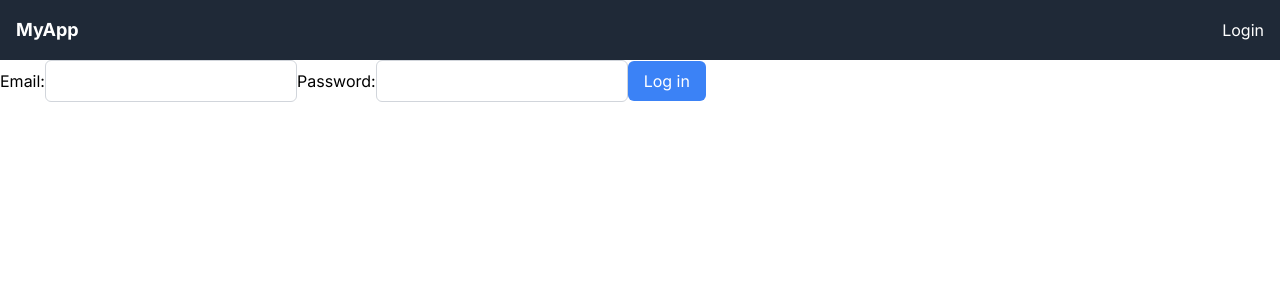
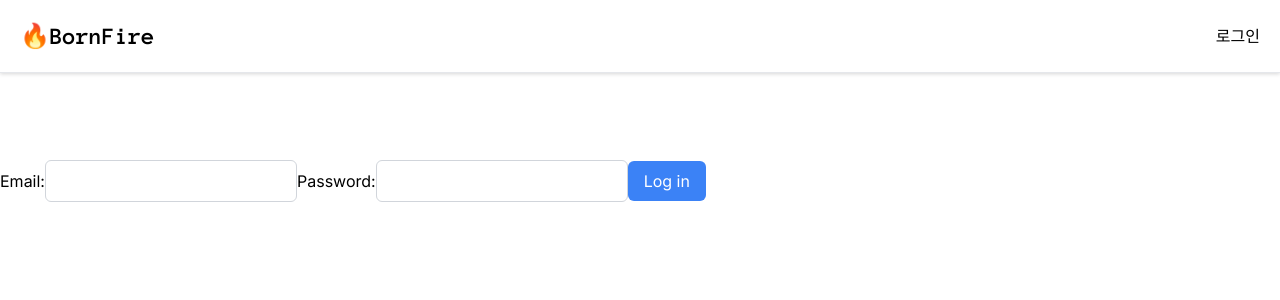
Before and after one commit to ahh0619/bonfire, a Next.js app: page /login in a window 1280 px wide. Shown: the top 300 px of the page. Built offline with nearby package versions, Linux system fonts and the light colour scheme; no server answers.

Commit message:
style: 헤더 레이아웃 개선 (고정위치 및 그림자 추가)

```diff
--- a/src/app/login/page.tsx
+++ b/src/app/login/page.tsx
@@ -4,7 +4,7 @@ import { login } from './actions';
 
 const LoginPage = () => {
   return (
-    <form action={login}>
+    <form action={login} className="mt-40">
       <label htmlFor="email">Email:</label>
       <input
         className="border border-gray-300 rounded-md p-2"
--- a/src/components/layout/header.tsx
+++ b/src/components/layout/header.tsx
@@ -1,30 +1,43 @@
 import { fetchSession, logout } from '@/app/login/actions';
 import Link from 'next/link';
+import { Anonymous_Pro } from 'next/font/google';
+
+const anonymousPro = Anonymous_Pro({
+  subsets: ['latin'],
+  weight: ['700'],
+});
 
 const Header = async () => {
   const user = await fetchSession();
 
   return (
-    <header className="flex justify-between items-center p-4 bg-gray-800 text-white">
-      <h1 className="text-lg font-bold">MyApp</h1>
+    <header
+      className="flex justify-between items-center p-5 border-b fixed top-0 bg-white w-full z-50"
+      style={{
+        boxShadow: 'rgba(0, 0, 0, 0.16) 0px 1px 4px',
+      }}
+    >
+      <Link href="/">
+        <h1 className={`${anonymousPro.className} text-2xl`}>🔥BornFire</h1>
+      </Link>
       <nav>
         <ul className="flex gap-4">
           {user ? (
             <>
               <li>
-                <Link href={'/mypage'}>My Page</Link>
+                <Link href="/mypage">마이페이지</Link>
               </li>
               <li>
                 <form action={logout} method="POST">
                   <button type="submit" className="hover:underline">
-                    Logout
+                    로그아웃
                   </button>
                 </form>
               </li>
             </>
           ) : (
             <li>
-              <Link href={'/login'}>Login</Link>
+              <Link href="/login">로그인</Link>
             </li>
           )}
         </ul>
```
Also changed, not shown: 1 other file (tests, documents, lock files or other folders).
